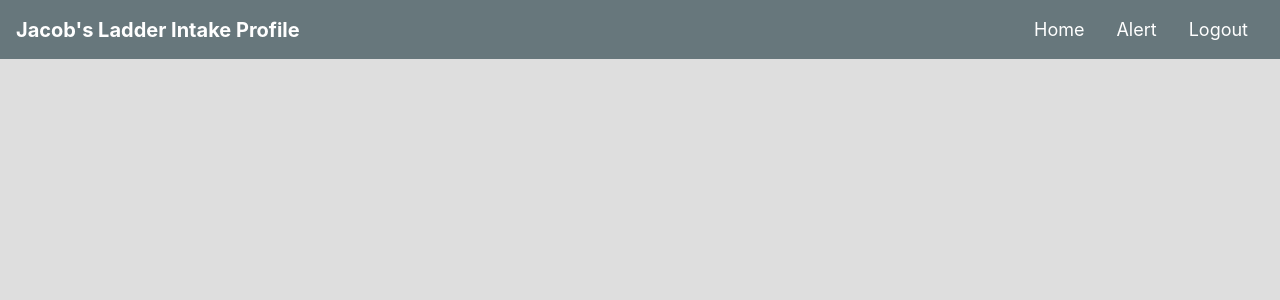
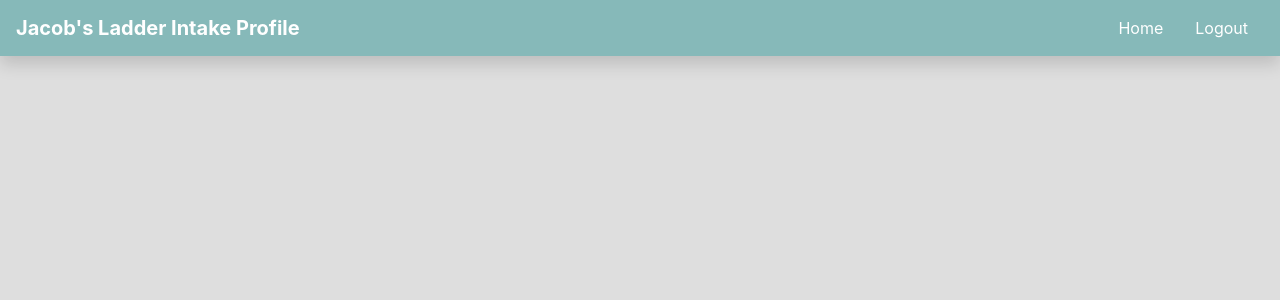
Before and after one commit to JacobsLadderIntake/FrontEndReact, a React (Create React App) app: page / in a window 1280 px wide. Shown: the top 300 px of the page. Built offline with nearby package versions, Linux system fonts and the light colour scheme.

Commit message:
change color of the header bar and some other refactoring

```diff
--- a/public/index.html
+++ b/public/index.html
@@ -24,7 +24,7 @@
     -->
     <title>Jacob's Ladder Intake Profile</title>
   </head>
-  <body style="padding: 0">
+  <body>
     <div id="root"></div>
     <!--
       This HTML file is a template.
--- a/src/Header/Header.js
+++ b/src/Header/Header.js
@@ -14,19 +14,22 @@ import { Navbar, NavbarBrand, Nav, NavItem, NavLink} from 'reactstrap'
 
 
     render() {
-        var isLoggedIn = {
+        let isLoggedIn = {
             display: this.state.isLoggedIn ? "flex" : "none",
         };
         return (
-            <Navbar className="header">
-                <NavbarBrand className="company text-lg-left">Jacob's Ladder Intake Profile</NavbarBrand>
-                    <Nav className="ml-auto" row style={isLoggedIn}>
+            <Navbar className="header shadow fixed-top">
+                {/*maybe add a click handler here and have this be the return to home*/}
+                <NavbarBrand className="company text-left">Jacob's Ladder Intake Profile</NavbarBrand>
+                    <Nav className="ml-auto" style={isLoggedIn}>
                         <NavItem >
+                            {/*this need to change to be adminHome or parentHome depending on who is logged in*/}
                             <NavLink className="header" href="/adminHome">Home</NavLink>
                         </NavItem>
-                        <NavItem>
-                            <NavLink className="header" href="">Alert</NavLink>
-                        </NavItem>
+                        {/*is this really needed??? i'm not sure if / when we are even implementing alerts*/}
+                        {/*<NavItem> */}
+                            {/*<NavLink className="header" href="">Alert</NavLink>*/}
+                        {/*</NavItem>*/}
                         <NavItem>
                             <NavLink className="header" href="/login">Logout</NavLink>
                         </NavItem>
--- a/src/Header/header.css
+++ b/src/Header/header.css
@@ -1,6 +1,5 @@
 .header {
-    background-color: #67777C;
-    font-size: calc(10px + 1vmin);
+    background-color: #86B9B9;
     color: white;
 }
 
@@ -9,6 +8,5 @@
 }
 
 .company {
-    font-size: calc(15px + 2vmin);
     font-weight: bold;
 }
--- a/src/index.css
+++ b/src/index.css
@@ -1,6 +1,6 @@
 body {
   margin: 0;
-  padding: 5px;
+  padding-top: 50px;
   font-family: -apple-system, BlinkMacSystemFont, "Segoe UI", "Roboto", "Oxygen",
     "Ubuntu", "Cantarell", "Fira Sans", "Droid Sans", "Helvetica Neue",
     sans-serif;
```
